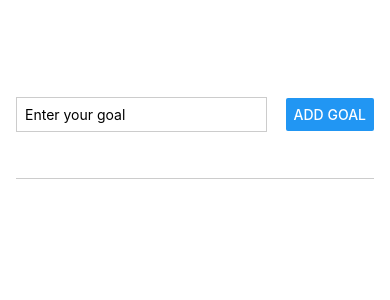
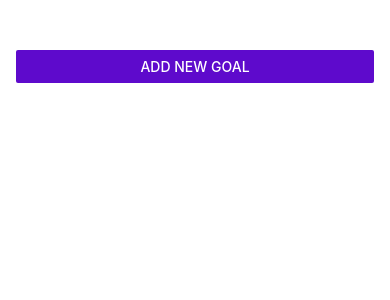
Before and after one commit to tiagoskaterock/my-goals-app, a React Native app: screen / in a window 390 px wide. Shown: the top 300 px of the page. Built offline with nearby package versions, Linux system fonts and the light colour scheme.

Commit message:
34. Adding a Modal Screen

```diff
--- a/App.js
+++ b/App.js
@@ -1,12 +1,17 @@
 import { useState } from 'react';
-import { StyleSheet, View, FlatList } from 'react-native';
+import { StyleSheet, View, FlatList, Button } from 'react-native';
 
 import GoalItem from './components/GoalItem';
 import GoalInput from './components/GoalInput';
 
 export default function App() {
 
+  const [modalIsVisible, setModalIsVisible] = useState(false);
   const [courseGoals, setCourseGoals] = useState([]);
+
+  function startAddGoalHandler() {
+    setModalIsVisible(true);
+  }
 
   function addGoal(enteredGoalText) {
     setCourseGoals(currentCourseGoals => [
@@ -27,7 +32,19 @@
   return (
     <View style={styles.appContainer}>
 
-      <GoalInput addGoal={addGoal} />
+      <Button
+        title='Add new Goal'
+        color="#5e0acc"
+        onPress={startAddGoalHandler}
+      />
+
+      {
+        modalIsVisible &&
+        <GoalInput
+          visible={modalIsVisible}
+          addGoal={addGoal}
+        />
+      }
 
       <View style={styles.goalsContainer}>
         <FlatList
--- a/components/GoalInput.jsx
+++ b/components/GoalInput.jsx
@@ -1,7 +1,7 @@
 import { useState } from "react";
-import { View, StyleSheet, TextInput, Button } from "react-native";
+import { View, StyleSheet, TextInput, Button, Modal } from "react-native";
 
-function GoalInput({ addGoal }) {
+function GoalInput({ addGoal, visible }) {
 
     const [enteredGoalText, setEnteredGoalText] = useState('');
 
@@ -15,6 +15,9 @@
     }
 
     return (
+        <Modal
+            visible={visible}
+            animationType="slide">
             <View style={styles.inputContainer}>
                 <TextInput
                     style={styles.textInput}
@@ -27,6 +30,8 @@
                     onPress={addGoalHandler}
                 />
             </View>
+        </Modal>
+
     )
 }
 
```
Lines whose indentation alone changed are shown as unchanged.
